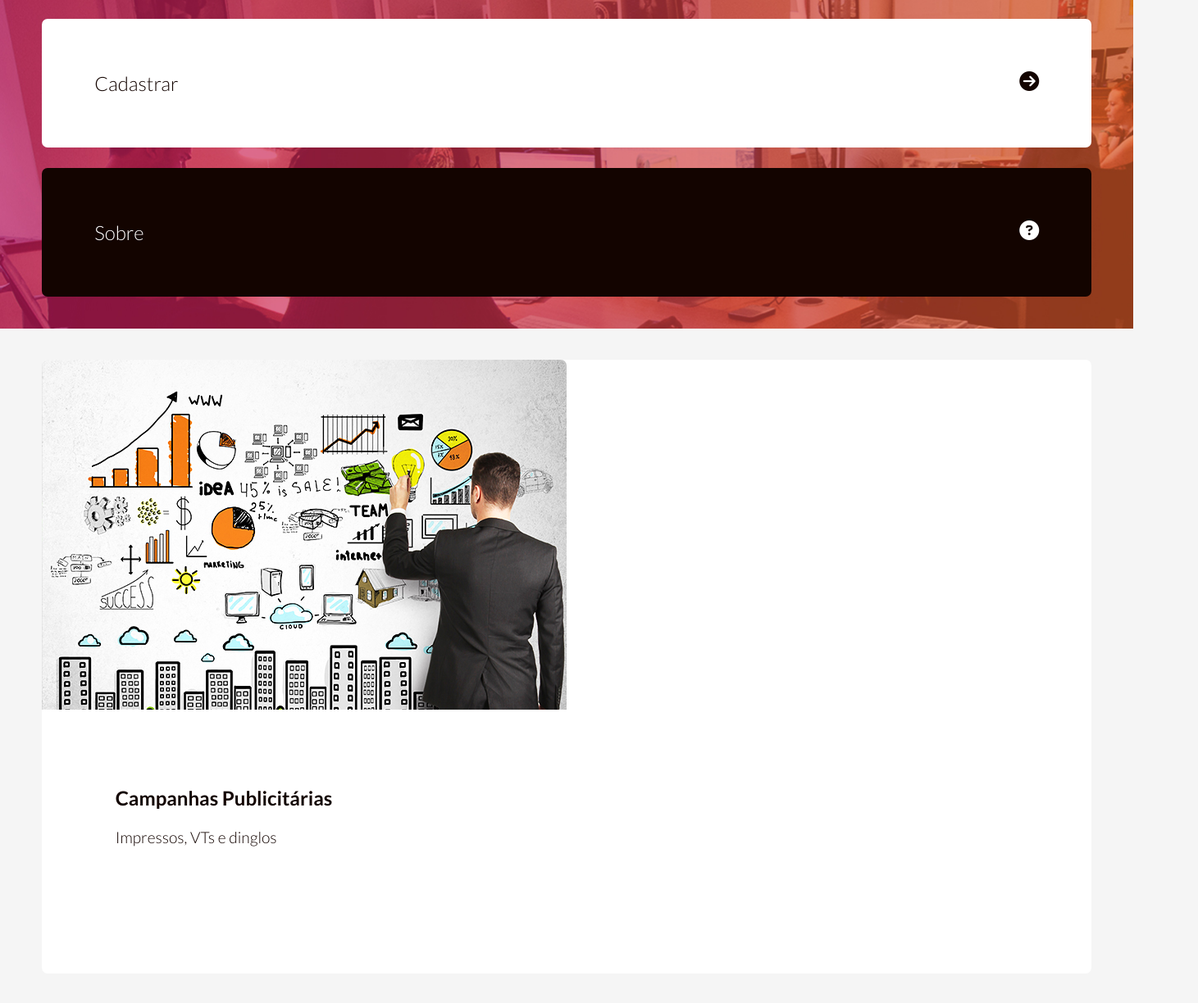
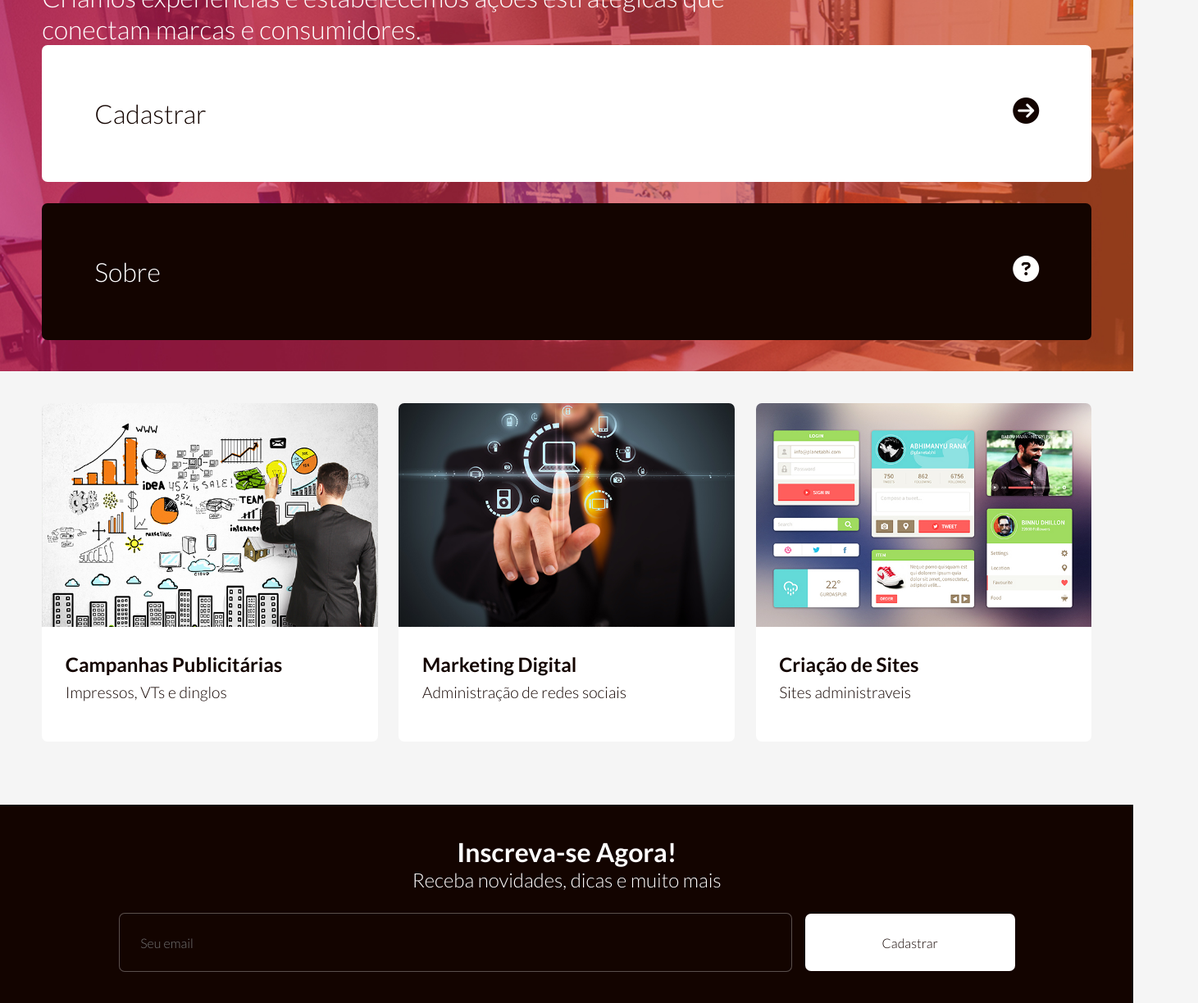
Before and after one commit to pfabricio555/Desing-Responsive, a plain HTML site: page index.html in a window 1280 px wide. Shown: the part 251-1475 px from the top of the page at 82% size, 1461 px wide, since content can reach past the window. Drawn offline with nearby package versions, Linux system fonts and the light colour scheme.

Commit message:
Adicionando breakpoints ao estilo do site

```diff
--- a/css/style.css
+++ b/css/style.css
@@ -45,8 +45,52 @@ img{max-width: 100%}
 .newsletter form {margin-top: 2%;}
 .newsletter input { width: 100%; color: #fff; border: 1px solid rgba(255,255,255,0.3); padding: 5%;}
 .newsletter button {width: 100%; color: #130400; padding: 5%; cursor: pointer; margin-top:2%;}
-/* RODAPÈ */
+/* RODAPÉ */
 .social-icons a {font-size: 1.5em; color: rgba(255,255,255,0.7); margin-right: 3%;}
 .social-icons a:last-child {margin-right: 0; }
 .social-icons a:hover {color: rgb(255,255,255);}
 .copyright {margin-top: 2%; color: rgba(255,255,255,0.7); }
+
+/* MOBILE FIRST*/
+/* SMALL DEVICES - SMARTPHONES */
+
+@media screen and (min-width: 667px) {
+	.logo{width: 214px; background: url(../img/logo.png) center center/214px no-repeat;}
+	.btn {font-size: 2em;}
+}
+
+/* SMALL DEVICES - tablets */
+
+@media screen and (min-width: 768px) {
+	.servico {width: 49%; float: left; margin-right: 2%;}
+	.servico:nth-child(2){margin-right: 0;}
+	.newsletter h2{font-size: 2em;}
+	.newsletter h3{font-size: 1.5em;}
+	.newsletter input {width: 70%; padding: 2%; float: left; margin-right: 1%;}
+	.newsletter button {width: 29%;  padding: 2%; float: right; margin-top: 0;}
+}
+
+/* SMALL DEVICES - tablets & DESKTOPS */
+
+@media screen and (min-width: 960px) {
+	.title {width: 70%; float: left; text-align: left;}
+	.title h2{font-size: 3em;}
+	.title h3{font-size: 2em;}
+	.buttons{width: 30% float: right; margin-top: 0;}
+	.servico{width: 32%; }
+	.servico:nth-child(2){margin-right: 2%;}
+	.servico:nth-child(3){margin-right: 0;}
+	.newsletter input {width: 60%; float: none;}
+	.newsletter button {width: 20%; float: none;}
+}
+
+/* SMALL DEVICES - WIDE SCREENS*/
+
+@media screen and (min-width: 1280px) {
+	.btn-menu {display: none;}
+	.btn-close {display: none;}
+	.menu {width: auto; height: 56px; line-height: 56px; float: right; background-color: #f5f5f5; display: block !important; position: static;}
+	.menu li {padding: 0; float: left;}
+	.menu li a {color: #130400; font-size: 1em; padding: 15px;}
+	.menu li a:hover{border:none; color: #da6709;}
+}
```
